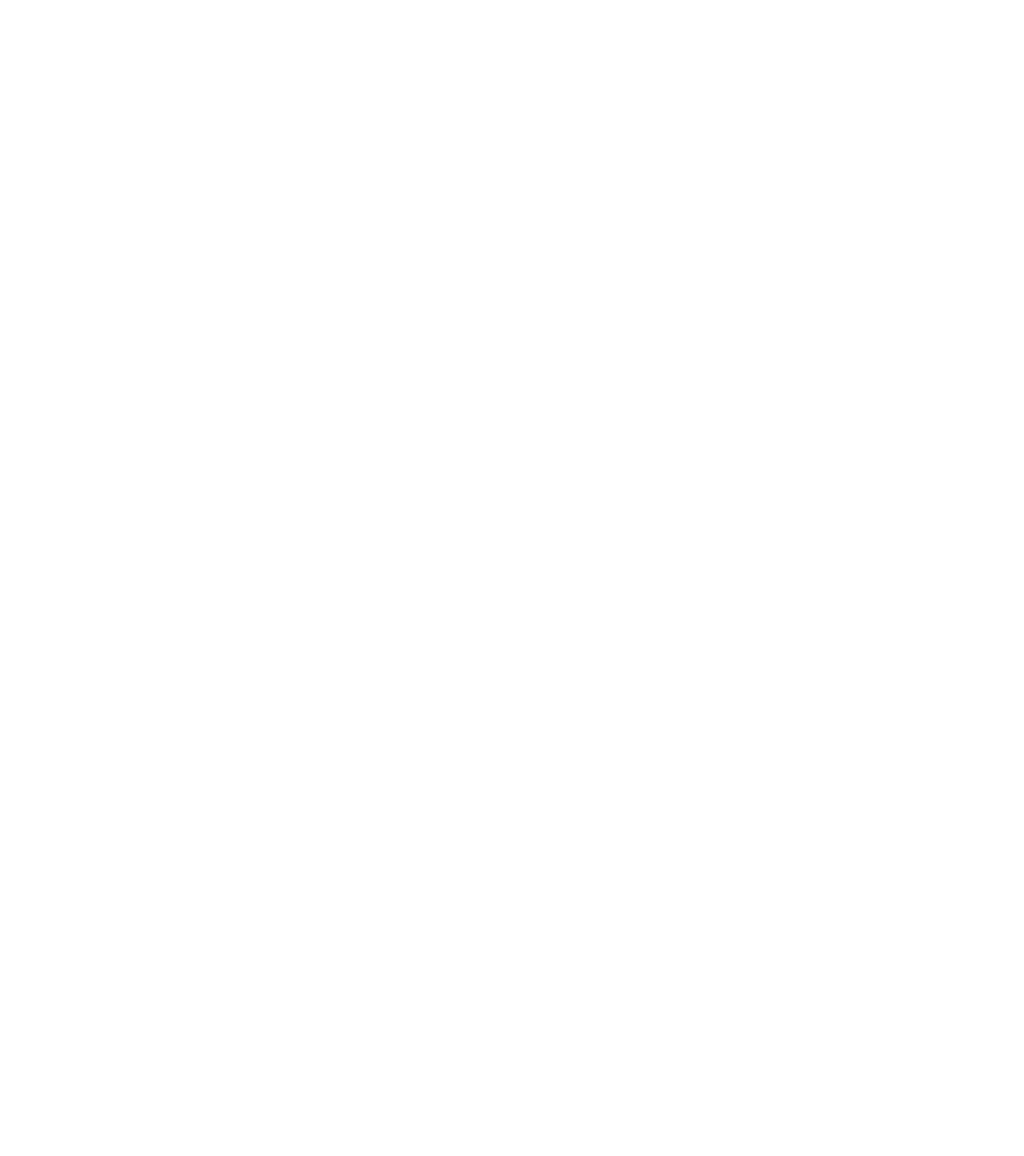
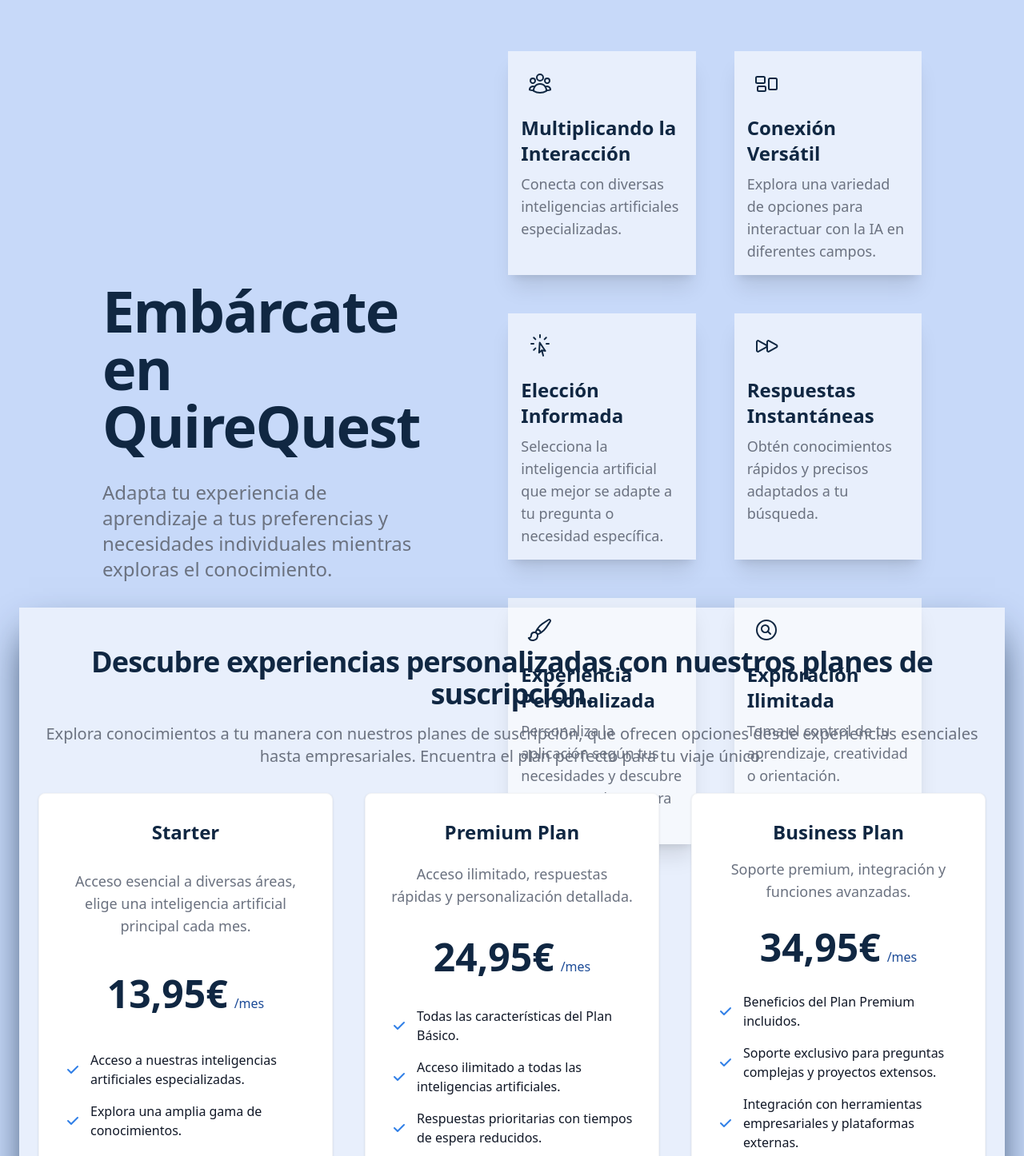
Before and after one commit to RoxanaMB/QuireQuest, an Angular app: page / in a window 1280 px wide. Shown: the part 880-2326 px from the top of the page at 80% size. Before the commit the page ends 800 px from the top, so only its background shows below. Built offline with nearby package versions, Linux system fonts and the light colour scheme.

Commit message:
Actualización de idioma y diseño de la página principal

```diff
--- a/src/app/quire-quest/components/description/description.component.html
+++ b/src/app/quire-quest/components/description/description.component.html
@@ -1,17 +1,17 @@
-<div class="shadow-polo-blue-950 shadow-2xl sm:px-11 sm:py-11 px-8 py-8 bg-white bg-opacity-60">
-  <div class="mx-auto max-w-screen-md text-center mb-8 lg:mb-12">
-    <h2 class="mb-4 text-4xl tracking-tight font-extrabold text-polo-blue-950">
-      Embark on QuireQuest
+<div class="sm:flex justify-between sm:space-x-24 px-4 sm:px-32 w-full">
+  <div class="sm:text-start pb-10 text-center my-auto">
+    <h2
+      class="mb-8 sm:text-7xl text-5xl tracking-tight font-extrabold text-polo-blue-950"
+    >
+      Embárcate en QuireQuest
     </h2>
-    <p class="text-gray-500 sm:text-xl">
-      Your window to instant answers with informed choice. Customize your unique
-      journey to knowledge.
+    <p class="text-gray-500 sm:text-2xl">
+      Adapta tu experiencia de aprendizaje a tus preferencias y necesidades
+      individuales mientras exploras el conocimiento.
     </p>
   </div>
-  <div
-    class="space-y-8 md:grid md:grid-cols-2 lg:grid-cols-3 md:gap-12 md:space-y-0 text"
-  >
-    <div>
+  <div class="space-y-8 md:grid md:grid-cols-2 md:gap-12 md:space-y-0">
+    <div class="bg-white bg-opacity-60 shadow-xl p-4">
       <div
         class="flex justify-center items-center mb-4 w-10 h-10 rounded-full bg-primary-100 lg:h-12 lg:w-12 dark:bg-primary-900"
       >
@@ -30,14 +30,14 @@
           />
         </svg>
       </div>
-      <h3 class="mb-2 text-xl font-bold text-polo-blue-900">
-        Multiplying Interaction
+      <h3 class="mb-2 sm:text-2xl text-xl font-bold text-polo-blue-950">
+        Multiplicando la Interacción
       </h3>
-      <p class="text-gray-500">
-        Connect with various specialized artificial intelligences
+      <p class="text-gray-500 text-lg">
+        Conecta con diversas inteligencias artificiales especializadas.
       </p>
     </div>
-    <div>
+    <div class="bg-white bg-opacity-60 shadow-xl p-4">
       <div
         class="flex justify-center items-center mb-4 w-10 h-10 rounded-full bg-primary-100 lg:h-12 lg:w-12 dark:bg-primary-900"
       >
@@ -56,14 +56,15 @@
           />
         </svg>
       </div>
-      <h3 class="mb-2 text-xl font-bold text-polo-blue-900">
-        Versatile Connection
+      <h3 class="mb-2 sm:text-2xl text-xl font-bold text-polo-blue-950">
+        Conexión Versátil
       </h3>
-      <p class="text-gray-500">
-        Explore a range of options to interact with AI in various fields
+      <p class="text-gray-500 text-lg">
+        Explora una variedad de opciones para interactuar con la IA en
+        diferentes campos.
       </p>
     </div>
-    <div>
+    <div class="bg-white bg-opacity-60 shadow-xl p-4">
       <div
         class="flex justify-center items-center mb-4 w-10 h-10 rounded-full bg-primary-100 lg:h-12 lg:w-12 dark:bg-primary-900"
       >
@@ -82,13 +83,15 @@
           />
         </svg>
       </div>
-      <h3 class="mb-2 text-xl font-bold text-polo-blue-900">Informed Choice</h3>
-      <p class="text-gray-500">
-        Select the artificial intelligence that best suits your specific
-        question or need
+      <h3 class="mb-2 sm:text-2xl text-xl font-bold text-polo-blue-950">
+        Elección Informada
+      </h3>
+      <p class="text-gray-500 text-lg">
+        Selecciona la inteligencia artificial que mejor se adapte a tu pregunta
+        o necesidad específica.
       </p>
     </div>
-    <div>
+    <div class="bg-white bg-opacity-60 shadow-xl p-4">
       <div
         class="flex justify-center items-center mb-4 w-10 h-10 rounded-full bg-primary-100 lg:h-12 lg:w-12 dark:bg-primary-900"
       >
@@ -107,12 +110,14 @@
           />
         </svg>
       </div>
-      <h3 class="mb-2 text-xl font-bold text-polo-blue-900">Instant Answers</h3>
-      <p class="text-gray-500">
-        Get quick and accurate insights tailored to your search
+      <h3 class="mb-2 sm:text-2xl text-xl font-bold text-polo-blue-950">
+        Respuestas Instantáneas
+      </h3>
+      <p class="text-gray-500 text-lg">
+        Obtén conocimientos rápidos y precisos adaptados a tu búsqueda.
       </p>
     </div>
-    <div>
+    <div class="bg-white bg-opacity-60 shadow-xl p-4">
       <div
         class="flex justify-center items-center mb-4 w-10 h-10 rounded-full bg-primary-100 lg:h-12 lg:w-12 dark:bg-primary-900"
       >
@@ -131,14 +136,15 @@
           />
         </svg>
       </div>
-      <h3 class="mb-2 text-xl font-bold text-polo-blue-900">
-        Personalized Experience
+      <h3 class="mb-2 sm:text-2xl text-xl font-bold text-polo-blue-950">
+        Experiencia Personalizada
       </h3>
-      <p class="text-gray-500">
-        Customize the application to your needs and uncover answers uniquely
+      <p class="text-gray-500 text-lg">
+        Personaliza la aplicación según tus necesidades y descubre respuestas de
+        manera única.
       </p>
     </div>
-    <div>
+    <div class="bg-white bg-opacity-60 shadow-xl p-4">
       <div
         class="flex justify-center items-center mb-4 w-10 h-10 rounded-full bg-primary-100 lg:h-12 lg:w-12 dark:bg-primary-900"
       >
@@ -157,11 +163,11 @@
           />
         </svg>
       </div>
-      <h3 class="mb-2 text-xl font-bold text-polo-blue-900">
-        Limitless Exploration
+      <h3 class="mb-2 sm:text-2xl text-xl font-bold text-polo-blue-950">
+        Exploración Ilimitada
       </h3>
-      <p class="text-gray-500">
-        Take control of your learning, creativity, or guidance
+      <p class="text-gray-500 text-lg">
+        Toma el control de tu aprendizaje, creatividad o orientación.
       </p>
     </div>
   </div>
--- a/src/app/quire-quest/components/pricing-card/pricing-card.component.html
+++ b/src/app/quire-quest/components/pricing-card/pricing-card.component.html
@@ -1,26 +1,28 @@
-<div class="shadow-polo-blue-950 shadow-2xl px-6 py-12 bg-white bg-opacity-60">
+<div class="shadow-polo-blue-950 shadow-2xl sm:mb-20 sm:max-w-screen-2xl sm:mx-auto w-full px-6 py-12 bg-white bg-opacity-60">
   <div class="text-center mb-8">
     <h2 class="mb-4 text-4xl tracking-tight font-extrabold text-polo-blue-950">
-      Discover tailored experiences with our subscription plans
+      Descubre experiencias personalizadas con nuestros planes de suscripción.
     </h2>
     <p class="mb-5 font-light text-gray-500 sm:text-xl">
-      Explore knowledge on your terms with our subscription plans, offering
-      options from essential to business experiences. Find the perfect plan for
-      your unique journey.
+      Explora conocimientos a tu manera con nuestros planes de suscripción, que
+      ofrecen opciones desde experiencias esenciales hasta empresariales.
+      Encuentra el plan perfecto para tu viaje único.
     </p>
   </div>
   <div class="space-y-8 lg:grid lg:grid-cols-3 sm:gap-6 xl:gap-10 lg:space-y-0">
     <!-- Pricing Card -->
     <div
-      class="flex flex-col p-6 mx-auto max-w-lg text-center text-gray-900 bg-white rounded-lg border border-gray-100 shadow dark:border-gray-600 xl:p-8 dark:bg-gray-800 dark:text-white"
+      class="flex flex-col justify-between flex-grow p-6 mx-auto max-w-lg text-center text-gray-900 bg-white rounded-lg border border-gray-100 shadow dark:border-gray-600 xl:p-8 dark:bg-gray-800 dark:text-white"
     >
       <h3 class="mb-4 text-2xl text-polo-blue-950 font-semibold">Starter</h3>
       <p class="font-light text-gray-500 sm:text-lg dark:text-gray-400">
-        Essential access to diverse areas, choose a primary AI each month
+        Acceso esencial a diversas áreas, elige una inteligencia artificial principal cada mes.
       </p>
       <div class="flex justify-center items-baseline my-8">
-        <span class="mr-2 text-5xl text-polo-blue-950 font-extrabold">$29</span>
-        <span class="text-polo-blue-800">/month</span>
+        <span class="mr-2 text-5xl text-polo-blue-950 font-extrabold"
+          >13,95€</span
+        >
+        <span class="text-polo-blue-800">/mes</span>
       </div>
       <!-- List -->
       <ul role="list" class="mb-8 space-y-4 text-left">
@@ -38,7 +40,7 @@
               clip-rule="evenodd"
             ></path>
           </svg>
-          <span>Access to our specialized artificial intelligences</span>
+          <span>Acceso a nuestras inteligencias artificiales especializadas.</span>
         </li>
         <li class="flex items-center space-x-3">
           <!-- Icon -->
@@ -54,7 +56,7 @@
               clip-rule="evenodd"
             ></path>
           </svg>
-          <span>Explore a wide range of knowledge</span>
+          <span>Explora una amplia gama de conocimientos.</span>
         </li>
         <li class="flex items-center space-x-3">
           <!-- Icon -->
@@ -70,28 +72,30 @@
               clip-rule="evenodd"
             ></path>
           </svg>
-          <span>Monthly choice of a primary AI</span>
+          <span>Elección mensual de una inteligencia artificial principal.</span>
         </li>
       </ul>
       <a
         href="#"
         class="text-white bg-polo-blue-950 hover:bg-polo-blue-900 focus:ring-2 focus:ring-polo-blue-200 font-medium rounded-lg text-sm px-5 py-2.5 text-center dark:text-white dark:focus:ring-primary-900"
-        >Get started</a
+        >Empieza</a
       >
     </div>
     <!-- Pricing Card -->
     <div
-      class="flex flex-col p-6 mx-auto max-w-lg text-center text-gray-900 bg-white rounded-lg border border-gray-100 shadow dark:border-gray-600 xl:p-8 dark:bg-gray-800 dark:text-white"
+      class="flex flex-col justify-between flex-grow p-6 mx-auto max-w-lg text-center text-gray-900 bg-white rounded-lg border border-gray-100 shadow dark:border-gray-600 xl:p-8 dark:bg-gray-800 dark:text-white"
     >
       <h3 class="mb-4 text-2xl text-polo-blue-950 font-semibold">
         Premium Plan
       </h3>
       <p class="font-light text-gray-500 sm:text-lg dark:text-gray-400">
-        Unlimited access, fast responses, and detailed customization
+        Acceso ilimitado, respuestas rápidas y personalización detallada.
       </p>
       <div class="flex justify-center items-baseline my-8">
-        <span class="mr-2 text-5xl text-polo-blue-950 font-extrabold">$29</span>
-        <span class="text-polo-blue-800">/month</span>
+        <span class="mr-2 text-5xl text-polo-blue-950 font-extrabold"
+          >24,95€</span
+        >
+        <span class="text-polo-blue-800">/mes</span>
       </div>
       <!-- List -->
       <ul role="list" class="mb-8 space-y-4 text-left">
@@ -109,7 +113,7 @@
               clip-rule="evenodd"
             ></path>
           </svg>
-          <span>All features of the Basic Plan</span>
+          <span>Todas las características del Plan Básico.</span>
         </li>
         <li class="flex items-center space-x-3">
           <!-- Icon -->
@@ -125,7 +129,7 @@
               clip-rule="evenodd"
             ></path>
           </svg>
-          <span>Unlimited access to all artificial intelligences</span>
+          <span>Acceso ilimitado a todas las inteligencias artificiales.</span>
         </li>
         <li class="flex items-center space-x-3">
           <!-- Icon -->
@@ -141,7 +145,7 @@
               clip-rule="evenodd"
             ></path>
           </svg>
-          <span>Priority responses with reduced wait times</span>
+          <span>Respuestas prioritarias con tiempos de espera reducidos.</span>
         </li>
         <li class="flex items-center space-x-3">
           <!-- Icon -->
@@ -157,28 +161,30 @@
               clip-rule="evenodd"
             ></path>
           </svg>
-          <span>Advanced experience customization</span>
+          <span>Personalización avanzada de la experiencia.</span>
         </li>
       </ul>
       <a
         href="#"
         class="text-white bg-polo-blue-950 hover:bg-polo-blue-900 focus:ring-2 focus:ring-polo-blue-200 font-medium rounded-lg text-sm px-5 py-2.5 text-center dark:text-white dark:focus:ring-primary-900"
-        >Get started</a
+        >Empieza</a
       >
     </div>
     <!-- Pricing Card -->
     <div
-      class="flex flex-col p-6 mx-auto max-w-lg text-center text-gray-900 bg-white rounded-lg border border-gray-100 shadow dark:border-gray-600 xl:p-8 dark:bg-gray-800 dark:text-white"
+      class="flex flex-col justify-between flex-grow p-6 mx-auto max-w-lg text-center text-gray-900 bg-white rounded-lg border border-gray-100 shadow dark:border-gray-600 xl:p-8 dark:bg-gray-800 dark:text-white"
     >
       <h3 class="mb-4 text-2xl text-polo-blue-950 font-semibold">
         Business Plan
       </h3>
       <p class="font-light text-gray-500 sm:text-lg dark:text-gray-400">
-        Premium support, integration, and advanced features
+        Soporte premium, integración y funciones avanzadas.
       </p>
       <div class="flex justify-center items-baseline my-8">
-        <span class="mr-2 text-5xl text-polo-blue-950 font-extrabold">$29</span>
-        <span class="text-polo-blue-800">/month</span>
+        <span class="mr-2 text-5xl text-polo-blue-950 font-extrabold"
+          >34,95€</span
+        >
+        <span class="text-polo-blue-800">/mes</span>
       </div>
       <!-- List -->
       <ul role="list" class="mb-8 space-y-4 text-left">
@@ -196,7 +202,7 @@
               clip-rule="evenodd"
             ></path>
           </svg>
-          <span>Benefits of the Premium Plan included</span>
+          <span>Beneficios del Plan Premium incluidos.</span>
         </li>
         <li class="flex items-center space-x-3">
           <!-- Icon -->
@@ -212,9 +218,7 @@
               clip-rule="evenodd"
             ></path>
           </svg>
-          <span
-            >Exclusive support for complex questions and extensive
-            projects</span
+          <span>Soporte exclusivo para preguntas complejas y proyectos extensos.</span
           >
         </li>
         <li class="flex items-center space-x-3">
@@ -231,7 +235,7 @@
               clip-rule="evenodd"
             ></path>
           </svg>
-          <span>Integration with business tools and external platforms</span>
+          <span>Integración con herramientas empresariales y plataformas externas.</span>
         </li>
         <li class="flex items-center space-x-3">
           <!-- Icon -->
@@ -247,13 +251,13 @@
               clip-rule="evenodd"
             ></path>
           </svg>
-          <span>Priority updates and cutting-edge features</span>
+          <span>Actualizaciones prioritarias y funciones de vanguardia.</span>
         </li>
       </ul>
       <a
         href="#"
         class="text-white bg-polo-blue-950 hover:bg-polo-blue-900 focus:ring-2 focus:ring-polo-blue-200 font-medium rounded-lg text-sm px-5 py-2.5 text-center"
-        >Get started</a
+        >Empieza</a
       >
     </div>
   </div>
--- a/src/app/quire-quest/pages/home-page/home-page.component.html
+++ b/src/app/quire-quest/pages/home-page/home-page.component.html
@@ -1,29 +1,29 @@
-<div class="snap-y snap-mandatory h-screen overflow-y-scroll">
+<div class="h-screen">
   <div class="wrap">
     <div class="wrap-text">
-      <section class="max-h-screen snap-center">
+      <section class="max-h-screen">
         <div
           class="sm:max-w-screen-xl sm:w-screen w-64 sm:px-36 px-8 py-8 mx-auto"
         >
           <div class="mr-auto place-self-center lg:col-span-7">
             <h1
-              class="max-w-2xl mb-4 text-4xl text-white font-extrabold tracking-tight leading-none md:text-5xl xl:text-6xl dark:text-white"
+              class="max-w-2xl mb-4 text-4xl text-white font-extrabold tracking-tight leading-none md:text-5xl xl:text-8xl dark:text-white"
             >
-              Choose, connect, learn
+              Elige, conecta, aprende.
             </h1>
             <p
-              class="max-w-2xl mb-6 font-normal text-white lg:mb-8 md:text-lg lg:text-xl dark:text-gray-400"
+              class="max-w-2xl mb-6 font-normal text-white lg:mb-8 md:text-lg lg:text-xl"
             >
-              Discover a world of infinite and personalized knowledge. Connect
-              with multiple artificial intelligences to get answers beyond your
-              expectations! Your curiosity guides the experience, explore and
-              learn like never before!
+              Descubre un mundo de conocimiento infinito y personalizado.
+              Conéctate con múltiples inteligencias artificiales para obtener
+              respuestas más allá de tus expectativas. ¡Tu curiosidad guía la
+              experiencia, explora y aprende como nunca antes!
             </p>
             <a
               href="/login"
-              class="inline-flex items-center justify-center bg-polo-blue-950 px-5 py-3 mr-3 font-medium text-center text-white rounded-lg hover:bg-polo-blue-300 focus:ring-2 focus:ring-polo-blue-200"
+              class="inline-flex items-center sm:text-lg justify-center bg-polo-blue-950 px-10 sm:px-16 py-1 sm:py-3 mr-3 font-medium text-center text-white rounded-lg hover:font-bold hover:text-polo-blue-950 border-4 border-polo-blue-950 hover:bg-white focus:ring-2 focus:ring-polo-blue-200"
             >
-              Get started
+              Inicio
               <svg
                 class="w-5 h-5 ml-2 -mr-1"
                 fill="currentColor"
@@ -38,20 +38,18 @@
               </svg>
             </a>
           </div>
-       </div>
+        </div>
       </section>
     </div>
   </div>
 
-  <section class="bg-polo-blue-100 max-h-screen snap-start sm:overflow-hidden overflow-scroll">
-    <div class="py-8 px-4 pb-32 mx-auto max-w-screen-xl sm:max-h-fit max-h-screen sm:py-16">
+    <div class="bg-polo-blue-100 sm:max-h-fit pt-36 sm:h-screen">
       <app-description></app-description>
     </div>
-  </section>
 
-  <section class="bg-polo-blue-100 snap-always snap-start sm:overflow-hidden overflow-scroll">
-    <div class="max-w-screen-2xl py-8 px-4 my-48 mx-auto sm:max-h-fit max-h-screen sm:py-16 lg:px-6">
+    <div
+      class="bg-polo-blue-100 sm:max-h-fit max-h-screen sm:py-10 lg:px-6"
+    >
       <app-pricing-card></app-pricing-card>
     </div>
-  </section>
 </div>
--- a/src/app/quire-quest/pages/sign-up-page/sign-up-page.component.html
+++ b/src/app/quire-quest/pages/sign-up-page/sign-up-page.component.html
@@ -18,7 +18,7 @@
         <h1
           class="text-xl font-bold font-mulish leading-tight tracking-tight text-gray-900 md:text-2xl"
         >
-          Create an account
+          Crea una cuenta
         </h1>
         <form class="space-y-4 md:space-y-6">
           <div>
@@ -26,7 +26,7 @@
               for="username"
               class="block mb-2 text-sm font-medium font-mulish text-gray-900"
             >
-              Your username
+              Nombre de usuario
             </label>
             <input
               type="username"
@@ -42,7 +42,7 @@
               for="email"
               class="block mb-2 text-sm font-medium font-mulish text-gray-900"
             >
-              Your email
+              Correo electrónico
             </label>
             <input
               type="email"
@@ -58,7 +58,7 @@
               for="password"
               class="block mb-2 text-sm font-medium font-mulish text-gray-900"
             >
-              Password
+              Contraseña
             </label>
             <input
               type="password"
@@ -74,7 +74,7 @@
               for="confirmPassword"
               class="block mb-2 text-sm font-medium font-mulish text-gray-900"
             >
-              Confirm Password
+              Confirma tu contraseña
             </label>
             <input
               type="password"
@@ -90,14 +90,14 @@
             (click)="register()"
             class="w-full text-white font-mulish bg-polo-blue-950 hover:bg-polo-blue-900 focus:ring-4 focus:outline-none focus:ring-primary-300 font-bold rounded-lg text-sm px-5 py-2.5 text-center"
           >
-            SIGN UP
+            REGISTRARSE
           </button>
           <p class="text-sm font-light font-mulish text-gray-900">
-            Do you have an account?
+            ¿Ya tienes una cuenta?
             <a
               href="/login"
               class="font-medium font-mulish text-polo-blue-800 hover:underline hover:text-polo-blue-500"
-              >Log in</a
+              >Inicia sesión</a
             >
           </p>
         </form>
```
Also changed, not shown: src/app/quire-quest/pages/login-page/login-page.component.html (+10 -10 lines).
